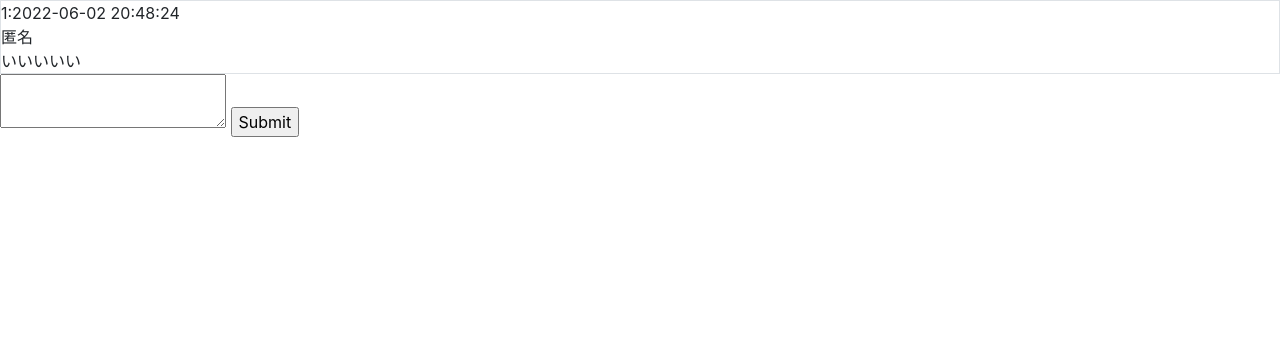
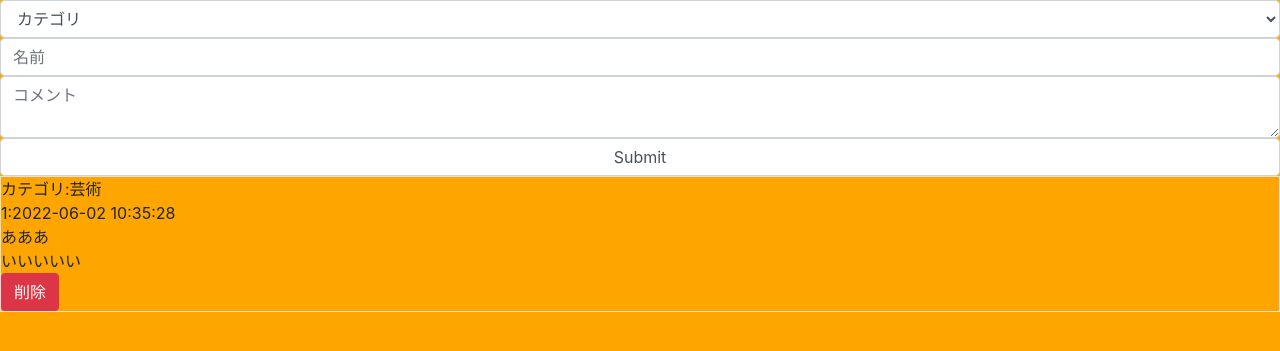
Before and after one commit to A0D8EF/startup_bbs, a Django app: page / in a window 1280 px wide. Shown: the top 351 px of the page. Run offline with Django 4.2, Linux system fonts and the light colour scheme; data comes from the database, SQL or seed files in the repository; both versions use the stored data as it was after the commit; some libraries are stand-ins or nearby versions.

Commit message:
データの削除・1対多・静的ファイル読み込み

```diff
--- a/bbs/admin.py
+++ b/bbs/admin.py
@@ -1,8 +1,9 @@
 from django.contrib import admin
-from .models import Topic
+from .models import Topic, Category
 
 class TopicAdmin(admin.ModelAdmin):
     list_display = ["id", "comment"]
 
 
 admin.site.register(Topic, TopicAdmin)
+admin.site.register(Category)
--- a/bbs/forms.py
+++ b/bbs/forms.py
@@ -5,6 +5,6 @@
 
     class Meta:
         model  = Topic
-        fields = ["comment"]
+        fields = [ "category", "name", "comment" ]
         # fields はタプル型（書き換え不可能なリスト型）でもOK
         # fields = ( "comment" )
--- a/bbs/models.py
+++ b/bbs/models.py
@@ -1,7 +1,18 @@
 from django.db import models
 from django.utils import timezone
 
+
+class Category(models.Model):
+
+    name = models.CharField(verbose_name="カテゴリ名", max_length=20)
+
+    def __str__(self):
+        return self.name
+
+
 class Topic(models.Model):
+
+    category = models.ForeignKey(Category, verbose_name="カテゴリ", on_delete=models.CASCADE)
 
     name = models.CharField(verbose_name="名前", max_length=100)
     comment = models.CharField(verbose_name="コメント", max_length=2000)
--- a/bbs/urls.py
+++ b/bbs/urls.py
@@ -4,4 +4,5 @@
 app_name = "bbs"
 urlpatterns = [
     path("", views.index, name="index"),
+    path("delete/<int:pk>/", views.delete, name="delete"),
 ]
--- a/bbs/views.py
+++ b/bbs/views.py
@@ -1,19 +1,15 @@
 from django.shortcuts import render, redirect
 from django.views import View
 
-from .models import Topic
+from .models import Topic, Category
 from .forms import TopicForm
 
 class IndexView(View):
     def get(self, request, *args, **kwargs):
-        """
-        topics = Topic.objects.all()
-        # topics = [{"id": id, "comment": comment},{"id": id, "comment": comment},...]
-        # topicsは、辞書型のリスト
-        context = {"topics": topics}
-        """
+
         context = {}
-        context["topics"] = Topic.objects.all()
+        context["topics"] = Topic.objects.order_by("-dt")
+        context["categories"] = Category.objects.all()
 
         # renderはレンダリングした結果をレスポンスオブジェクトとして返す。
         return render(request, "bbs/index.html", context)
@@ -37,3 +33,20 @@
 
 
 index = IndexView.as_view()
+
+
+class DeleteView(View):
+
+    def post(self, request, pk, *args, **kwargs):
+
+        topic = Topic.objects.filter(id=pk).first()
+
+        if topic:
+            print("削除")
+            topic.delete()
+        else:
+            print("データなし")
+
+        return redirect("bbs:index")
+
+delete = DeleteView.as_view()
--- a/config/settings.py
+++ b/config/settings.py
@@ -118,6 +118,7 @@
 # https://docs.djangoproject.com/en/4.0/howto/static-files/
 
 STATIC_URL = 'static/'
+STATICFILES_DIRS = [ BASE_DIR / "static" ]
 
 # Default primary key field type
 # https://docs.djangoproject.com/en/4.0/ref/settings/#default-auto-field
--- /dev/null
+++ b/static/bbs/css/style.css
@@ -0,0 +1,3 @@
+body {
+    background: orange;
+}
--- a/templates/bbs/index.html
+++ b/templates/bbs/index.html
@@ -1,26 +1,41 @@
+{% load static %}
 <!DOCTYPE html>
 <html lang="ja">
 <head>
     <meta charset="UTF-8">
     <meta name="viewport" content="width=device-width, initial-scale=1.0">
     <link rel="stylesheet" href="https://stackpath.bootstrapcdn.com/bootstrap/4.4.1/css/bootstrap.min.css" integrity="sha384-Vkoo8x4CGsO3+Hhxv8T/Q5PaXtkKtu6ug5TOeNV6gBiFeWPGFN9MuhOf23Q9Ifjh" crossorigin="anonymous">
+    <link rel="stylesheet" href="{% static 'bbs/css/style.css' %}">
     <title>簡易掲示板</title>
 </head>
 <body>
+    <form method="POST">
+        {% csrf_token %}
+        <select class="form-control" name="category">
+            <option value="" selected hidden>カテゴリ</option>
+            {% for category in categories %}
+            <option value="{{ category.id }}">{{ category.name }}</option>
+            {% endfor %}
+        </select>
+        <input class="form-control" type="text" name="name" placeholder="名前">
+        <textarea class="form-control" name="comment" placeholder="コメント"></textarea>
+        <input class="form-control" type="submit" values="送信">
+    </form>
+
     {% for topic in topics %}
     <!-- topicsは、辞書型のリスト -->
     <div class="border">
+        <div>カテゴリ:{{ topic.category.name }}</div>
         <div>{{ topic.id }}:{{ topic.dt|date:"Y-m-d H:i:s" }}</div>
         <div>{{ topic.name }}</div>
         <div>{{ topic.comment|linebreaksbr }}</div>
+
+        <form action="{% url 'bbs:delete' topic.id %}" method="POST">
+            {% csrf_token %}
+            <input class="btn btn-danger" type="submit" value="削除">
+        </form>
     </div>
     {% endfor %}
 
-    <form method="POST">
-        {% csrf_token %}
-        <textarea name="comment"></textarea>
-        <input type="submit" values="送信">
-    </form>
-
 </body>
 </html>
```
Also changed, not shown: bbs/migrations/0001_initial.py, bbs/migrations/0002_topic_dt.py (deleted), bbs/migrations/0003_topic_name.py (deleted), db.sqlite3.
